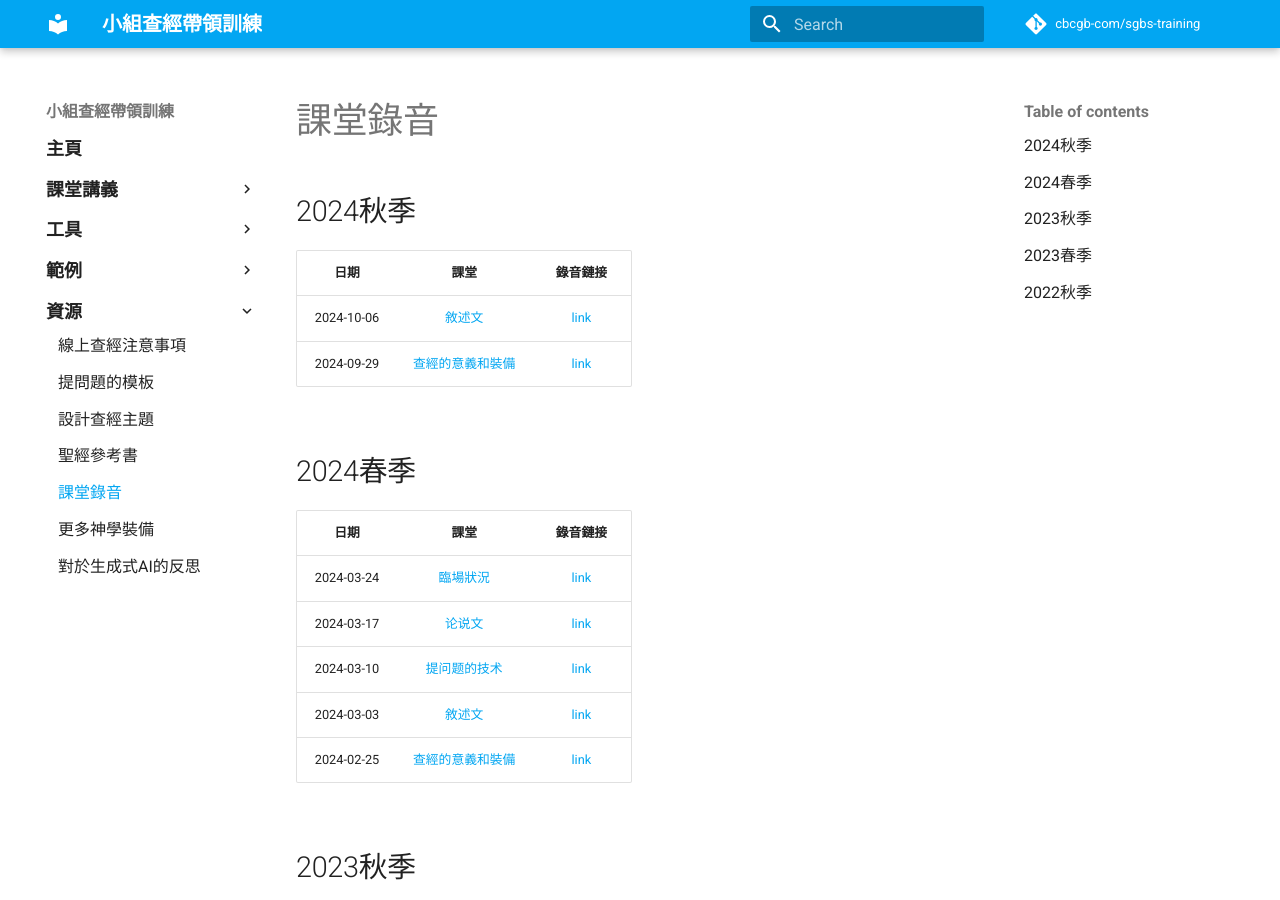
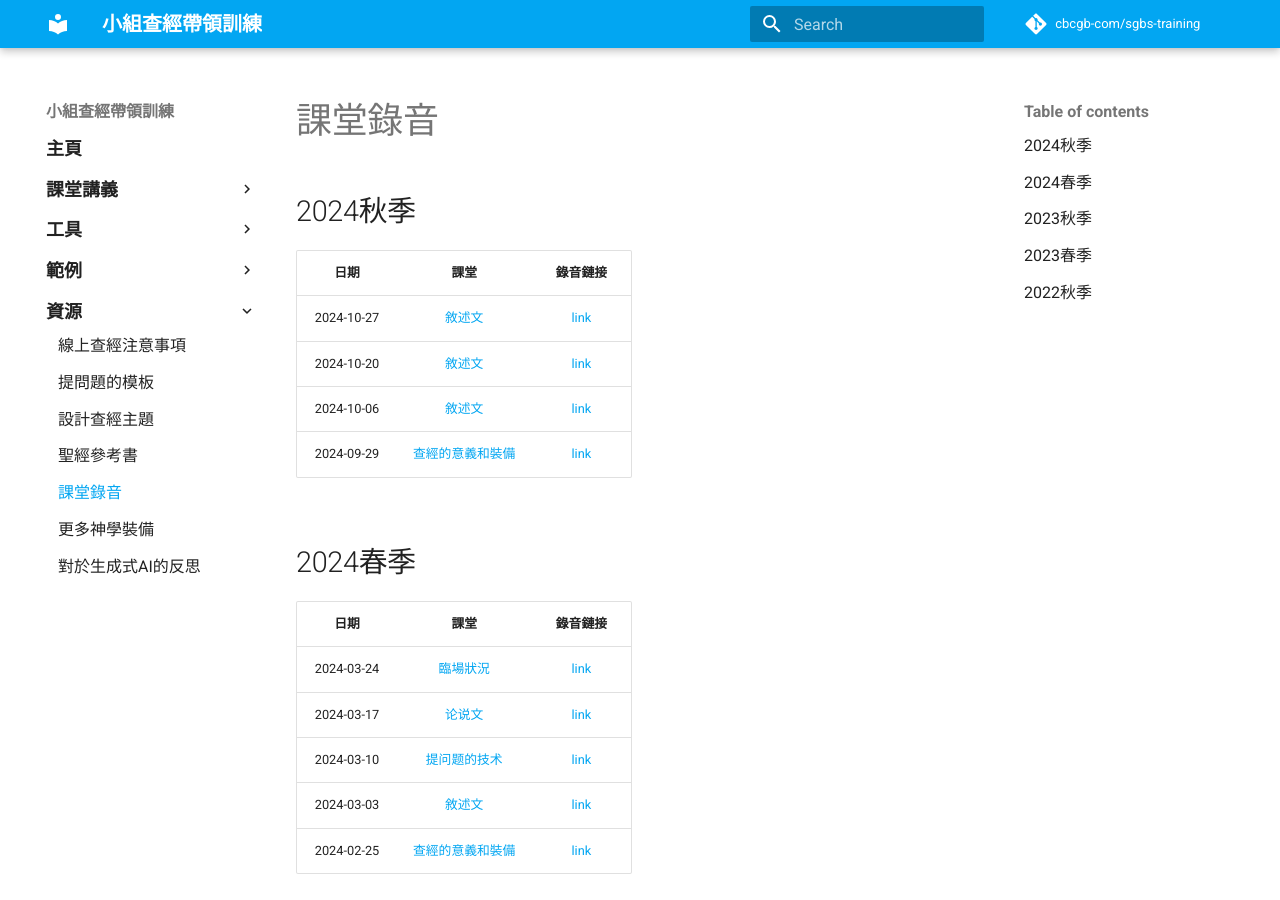
Before and after one commit to cbcgb-com/sgbs-training, an MkDocs documentation site: the page built from docs/resources/recordings.md, in a window 1280 px wide and 900 px high. Built offline with MkDocs 1.6.1 and Material for MkDocs 9.7.7, drawn with Linux system fonts in a browser that asks for light colours; comment, search, counter and statistics services are not loaded; some of the changed lines change nothing that is shown.

Commit message:
docs(recordings)📝: Update recording links and add new entries in recordings documentation
- Add new recording entries for 2024-10-27 and 2024-10-20.
- Update existing recording links to include resource keys for 2023 and 2022 sessions.

```diff
--- a/docs/resources/recordings.md
+++ b/docs/resources/recordings.md
@@ -4,6 +4,8 @@
 
 |    日期    |                            課堂                            |                                                             錄音鏈接                                                             |
 |:----------:|:--------------------------------------------------------:|:--------------------------------------------------------------------------------------------------------------------------------:|
+| 2024-10-27 |      [敘述文](../class-notes/lesson-4-argumentation.md)      | [link](https://www.dropbox.com/scl/fi/91rf6sct3yzv3ectl5i7g/20241027-class-4-recording.mp3?rlkey=or4ph80h2uii506qn2brs2m5g&dl=0) |
+| 2024-10-20 |      [敘述文](../class-notes/lesson-3-questioning.md)      | [link](https://www.dropbox.com/scl/fi/nxtyk25sc2w98p3x3a2v9/20241020-class-3-recording.mp3?rlkey=8ctxc4b5y4ic1ra5eqp2ugkdt&dl=0) |
 | 2024-10-06 |       [敘述文](../class-notes/lesson-2-narrative.md)       | [link](https://www.dropbox.com/scl/fi/vgnd6ylxlty4ud8sg64vv/20241007-class-2-recording.mp3?rlkey=gb72p63of8jiwar3g3qubgvnb&dl=0) |
 | 2024-09-29 | [查經的意義和裝備](../class-notes/lesson-1-foundations.md) | [link](https://www.dropbox.com/scl/fi/7xnpeh0sz8vwr8ekk21eb/20240929-class-1-recording.mp3?rlkey=62q5ni2wewxuq8ochrabpa4he&dl=0) |
 
@@ -25,21 +27,21 @@
 | 2023-10-29 |     [论说文](../class-notes/lesson-4-argumentation.md)     | [link](https://www.dropbox.com/scl/fi/9a39x6lc07dir15do7pdm/20231029-class-recording.mp3?rlkey=rq0gy0h6y5z2d5nng119t74ka&dl=0) |
 | 2023-10-22 |   [提问题的技术](../class-notes/lesson-3-questioning.md)   | [link](https://www.dropbox.com/scl/fi/tk3yi7599nbgkz8xxf666/20231022-class-recording.mp3?rlkey=nngm37tjrwbuml9qyv5i7mcjl&dl=0) |
 | 2023-10-15 |       [敘述文](../class-notes/lesson-2-narrative.md)       | [link](https://www.dropbox.com/scl/fi/55l38lg4i15o7dm26ti1p/20231015-class-recording.mp3?rlkey=jevqj3cjc1x1rjswbd209izci&dl=0) |
-| 2023-10-08 | [查經的意義和裝備](../class-notes/lesson-1-foundations.md) |                 [link](https://www.dropbox.com/scl/fi/tbkzv1y2g8i33nytxdf2l/20231008-class-recording.mp3?dl=0)                 |
+| 2023-10-08 | [查經的意義和裝備](../class-notes/lesson-1-foundations.md) | [link](https://www.dropbox.com/scl/fi/tbkzv1y2g8i33nytxdf2l/20231008-class-recording.mp3?rlkey=vsgy8zdotldnwzsdy41m23b7m&dl=0) |
 
 ## 2023春季
 
-|    日期    |                            課堂                            |                                               錄音鏈接                                               |
-|:----------:|:--------------------------------------------------------:|:----------------------------------------------------------------------------------------------------:|
-| 2023-03-19 |     [臨場狀況](../class-notes/lesson-5-situations.md)      |         [link](https://www.dropbox.com/s/3z7ul931sdkumys/20230319-class-recording.mp3?dl=0)          |
-| 2023-03-05 |   [提問題的技術](../class-notes/lesson-3-questioning.md)   | [link](https://www.dropbox.com/s/i79fazaslqw5gfx/20221023-class-recording.mp3?dl=0) (中間錄音切斷了) |
-| 2023-02-26 |       [敘述文](../class-notes/lesson-2-narrative.md)       |         [link](https://www.dropbox.com/s/809oybybin51f3n/20230226-class-recording.mp3?dl=0)          |
-| 2023-02-19 | [查經的意義和裝備](../class-notes/lesson-1-foundations.md) |         [link](https://www.dropbox.com/s/568bwk7yr074hu7/20230219-class-recording.mp3?dl=0)          |
+|    日期    |                            課堂                            |                                                                    錄音鏈接                                                                     |
+|:----------:|:--------------------------------------------------------:|:-----------------------------------------------------------------------------------------------------------------------------------------------:|
+| 2023-03-19 |     [臨場狀況](../class-notes/lesson-5-situations.md)      |         [link](https://www.dropbox.com/scl/fi/bh5lemfoiqgm5e5vocwer/20230319-class-recording.mp3?rlkey=34sik5mmcwlk5hjwtmemnnp5w&dl=0)          |
+| 2023-03-05 |   [提問題的技術](../class-notes/lesson-3-questioning.md)   | [link](https://www.dropbox.com/scl/fi/zsaifjp077m344c1g3vw8/20230305-class-recording.mp3?rlkey=4eio0u289y7bbqw5hj6mgv5iq&dl=0) (中間錄音切斷了) |
+| 2023-02-26 |       [敘述文](../class-notes/lesson-2-narrative.md)       |         [link](https://www.dropbox.com/scl/fi/c9sfvae73n1h51vlrvaa0/20230226-class-recording.mp3?rlkey=j3u7wr7mgll0g6pdjhxpub684&dl=0)          |
+| 2023-02-19 | [查經的意義和裝備](../class-notes/lesson-1-foundations.md) |         [link](https://www.dropbox.com/scl/fi/lbntd59t9i0qyavo7cod9/20230219-class-recording.mp3?rlkey=fpfsb4a6tk1jusirtvacv6mrc&dl=0)          |
 
 ## 2022秋季
 
-|    日期    |                          課堂                          |                                      錄音鏈接                                       |
-|:----------:|:----------------------------------------------------:|:-----------------------------------------------------------------------------------:|
-| 2022-11-06 |   [论说文](../class-notes/lesson-4-argumentation.md)   |  [link](https://www.dropbox.com/sh/wxcdfe52amil48d/AADWhC3NpZKm8Fmfay29g2dTa?dl=0)  |
-| 2022-10-30 | [提问题的技术](../class-notes/lesson-3-questioning.md) | [link](https://www.dropbox.com/s/9oezd89ngvfbhfl/20221030-class-recording.mp3?dl=0) |
-| 2022-10-23 |     [敘述文](../class-notes/lesson-2-narrative.md)     | [link](https://www.dropbox.com/s/i79fazaslqw5gfx/20221023-class-recording.mp3?dl=0) |
+|    日期    |                          課堂                          |                                                            錄音鏈接                                                            |
+|:----------:|:----------------------------------------------------:|:------------------------------------------------------------------------------------------------------------------------------:|
+| 2022-11-06 |   [论说文](../class-notes/lesson-4-argumentation.md)   | [link](https://www.dropbox.com/scl/fi/c1wi4n8zvmcg1icxbhmph/20221106-class-recording.mp3?rlkey=o9t0h9rkjo05ch0guu0c0nipu&dl=0) |
+| 2022-10-30 | [提问题的技术](../class-notes/lesson-3-questioning.md) | [link](https://www.dropbox.com/scl/fi/f16sr6nbtbmo431vvsf8m/20221030-class-recording.mp3?rlkey=2knq2o2dozuu4qzbleewdh93p&dl=0) |
+| 2022-10-23 |     [敘述文](../class-notes/lesson-2-narrative.md)     | [link](https://www.dropbox.com/scl/fi/w3xev3twej0l0xq0qrlxi/20221023-class-recording.mp3?rlkey=f27sdglnk6y8fbg0hb1euqzz4&dl=0) |
```
